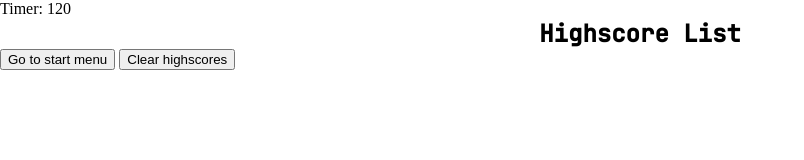
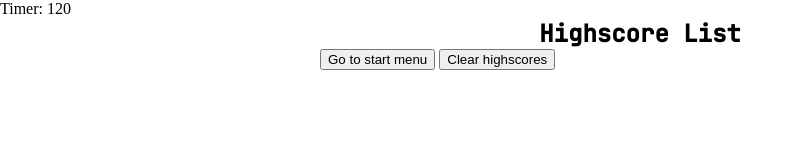
Before and after one commit to jkaho/quiz-website, a plain HTML site: page index.html in a window 1280 px wide. Both pictures are taken after a click on the link "View Highscores". Shown: the whole page, without its empty margins (0-804 px from the left). Drawn offline with Linux system fonts and the light colour scheme.

Commit message:
Modify 'style.css' to alalign #questions, #complete and #highscores divs

```diff
--- a/assets/css/style.css
+++ b/assets/css/style.css
@@ -22,3 +22,8 @@ p {
 button, input {
     outline: none;
 }
+
+#questions, #complete, #highscores {
+    width: 50%;
+    margin: 0 auto;
+}
```
